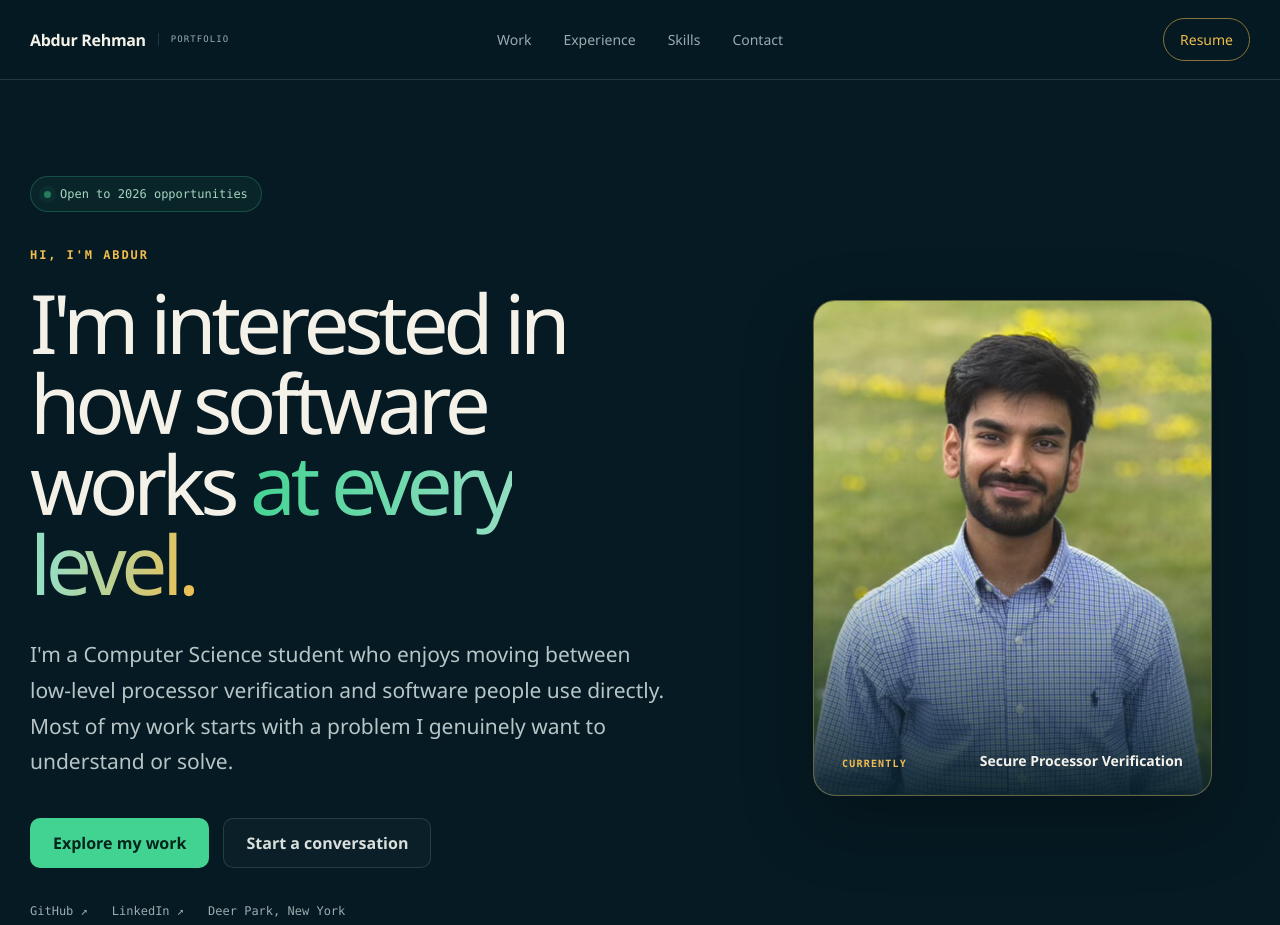
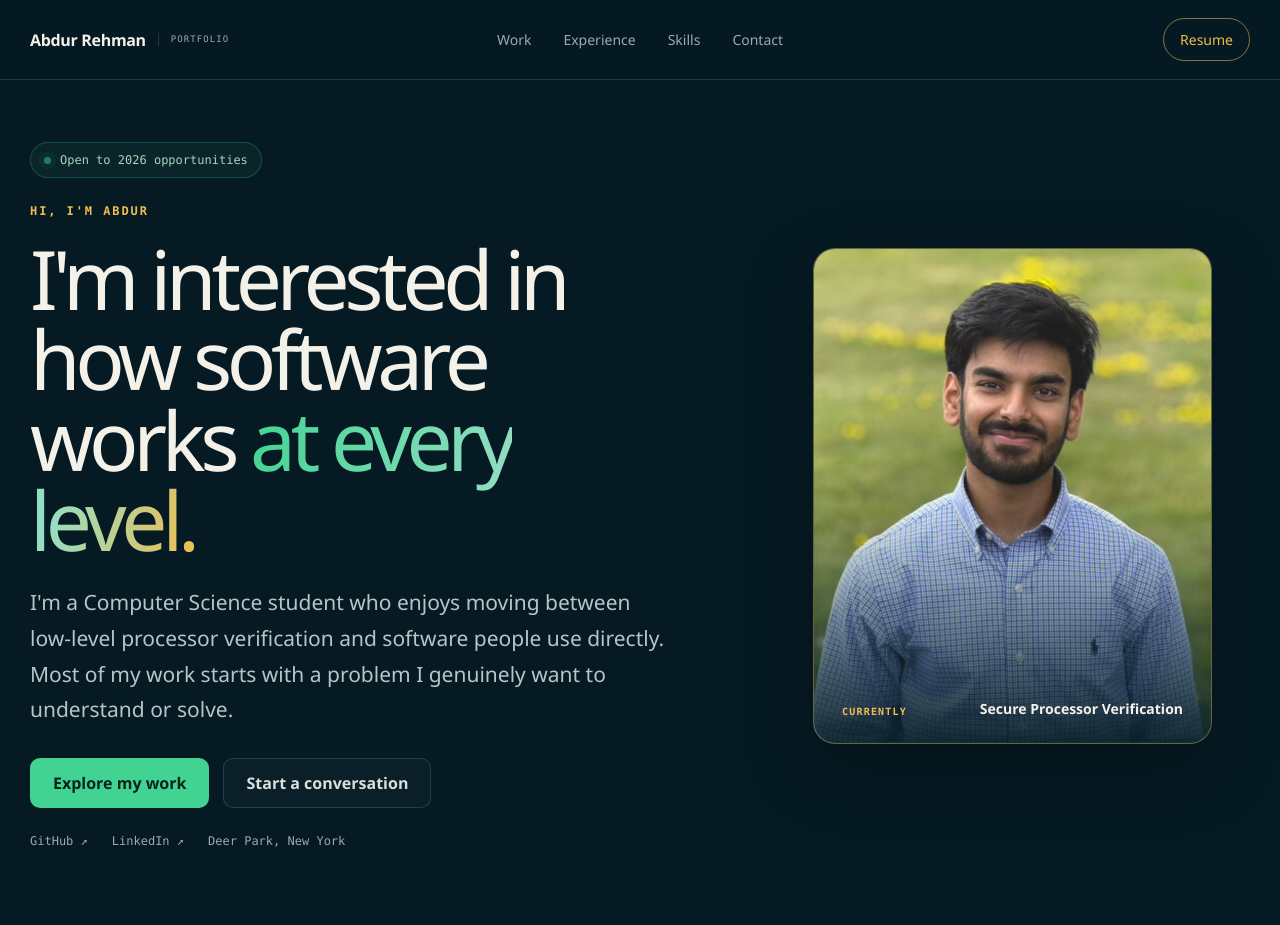
Before and after one commit to rehman20052/rehman20052.github.io, a Next.js app: page / in a window 1280 px wide. Shown: the top 925 px of the page. Built offline with nearby package versions, Linux system fonts and the light colour scheme.

Commit message:
Tighten hero vertical spacing

```diff
--- a/app/globals.css
+++ b/app/globals.css
@@ -128,15 +128,15 @@ img {
   grid-template-columns: minmax(0, 1.15fr) minmax(360px, 0.85fr);
   gap: clamp(48px, 8vw, 120px);
   align-items: center;
-  min-height: calc(100vh - 80px);
-  padding-block: 96px;
+  min-height: auto;
+  padding-block: 62px 76px;
 }
 
 .availability {
   display: inline-flex;
   align-items: center;
   gap: 9px;
-  margin-bottom: 34px;
+  margin-bottom: 24px;
   padding: 8px 13px;
   border: 1px solid rgba(66, 211, 146, 0.24);
   border-radius: 999px;
@@ -187,7 +187,7 @@ img {
 
 .hero-intro {
   max-width: 690px;
-  margin: 34px 0 0;
+  margin: 26px 0 0;
   color: #b7c5c6;
   font-size: clamp(18px, 2vw, 21px);
   line-height: 1.7;
@@ -200,6 +200,10 @@ img {
   flex-wrap: wrap;
   gap: 14px;
   margin-top: 38px;
+}
+
+.hero-actions {
+  margin-top: 30px;
 }
 
 .button {
@@ -244,7 +248,7 @@ img {
   display: flex;
   flex-wrap: wrap;
   gap: 24px;
-  margin-top: 34px;
+  margin-top: 24px;
   color: var(--muted);
   font-family: var(--font-geist-mono), monospace;
   font-size: 12px;
```
